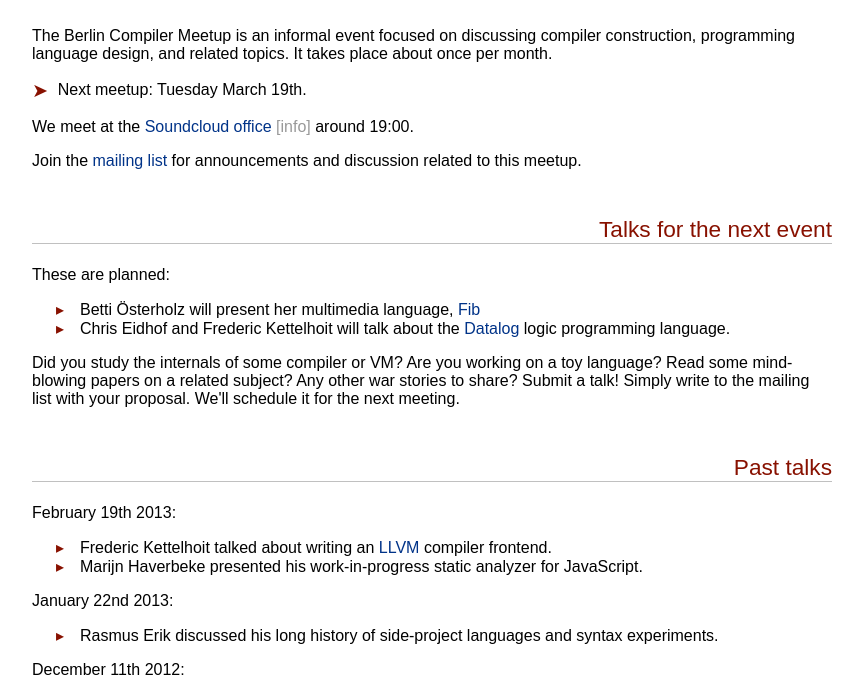
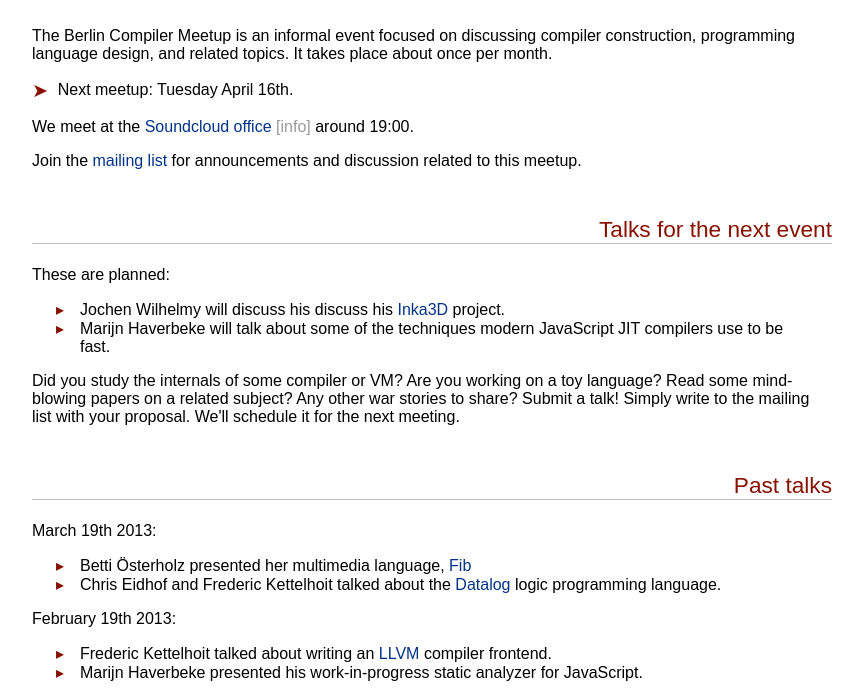
Before and after one commit to marijnh/berlin_compiler_meetup, a plain HTML site: page index.html in a window 1280 px wide. Shown: the part 102-794 px from the top of the page, without its empty margins (32-895 px from the left). Drawn offline with Linux system fonts and the light colour scheme; a web font is replaced by a local one.

Commit message:
Update pre-april meetup

```diff
--- a/index.html
+++ b/index.html
@@ -8,7 +8,7 @@
 discussing compiler construction, programming language design, and
 related topics. It takes place about once per month.</p>
 
-<p class="next">Next meetup: Tuesday March 19th.</p>
+<p class="next">Next meetup: Tuesday April 16th.</p>
 
 <p>We meet at the <a href="https://maps.google.com/maps?q=soundcloud,+berlin&ll=52.52755,13.402904&spn=0.005855,0.016512&hq=soundcloud,&hnear=Berlin,+Germany&t=v&z=17&iwloc=A">Soundcloud office</a> <span style="color: #999; cursor: pointer" onclick="document.getElementById('info').style.display = ''">[info]</span> around 19:00.</p>
 
@@ -31,10 +31,8 @@ list</a> for announcements and discussion related to this meetup.</p>
 <p>These are planned:</p>
 
 <ul>
-  <li>Betti Österholz will present her multimedia language, <a href="https://github.com/BioKom/Fib">Fib</a></li>
-  <li>Chris Eidhof and Frederic Kettelhoit will talk about the <a
-  href="http://en.wikipedia.org/wiki/Datalog">Datalog</a> logic
-  programming language.</li>
+  <li>Jochen Wilhelmy will discuss his discuss his <a href="http://www.inka3d.com">Inka3D</a> project.</li>
+  <li>Marijn Haverbeke will talk about some of the techniques modern JavaScript JIT compilers use to be fast.</li>
 </ul>
 
 <p>Did you study the internals of some compiler or VM? Are you working
@@ -44,6 +42,15 @@ mailing list with your proposal. We'll schedule it for the next
 meeting.</p>
 
 <h2>Past talks</h2>
+
+<p>March 19th 2013:</p>
+
+<ul>
+  <li>Betti Österholz presented her multimedia language, <a href="https://github.com/BioKom/Fib">Fib</a></li>
+  <li>Chris Eidhof and Frederic Kettelhoit talked about the <a
+  href="http://en.wikipedia.org/wiki/Datalog">Datalog</a> logic
+  programming language.</li>
+</ul>
 
 <p>February 19th 2013:</p>
 
```
